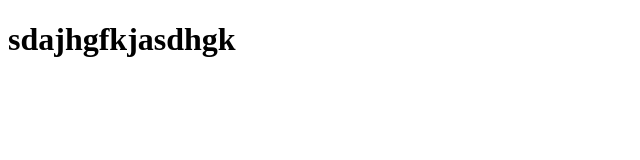
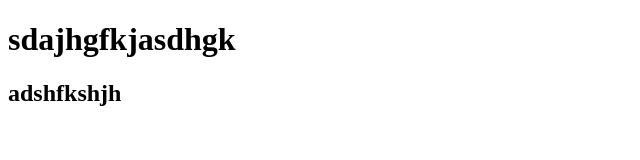
Before and after one commit to wulichuimian/testDemo, a plain HTML site: page index.html in a window 1280 px wide. Shown: the whole page, without its empty margins (0-640 px from the left). Drawn offline with Linux system fonts and the light colour scheme.

Commit message:
这是第二次提交

```diff
--- a/index.html
+++ b/index.html
@@ -6,5 +6,6 @@
 	</head>
 	<body>
 		<h1>sdajhgfkjasdhgk</h1>
+		<h2>adshfkshjh</h2>
 	</body>
 </html>
```
